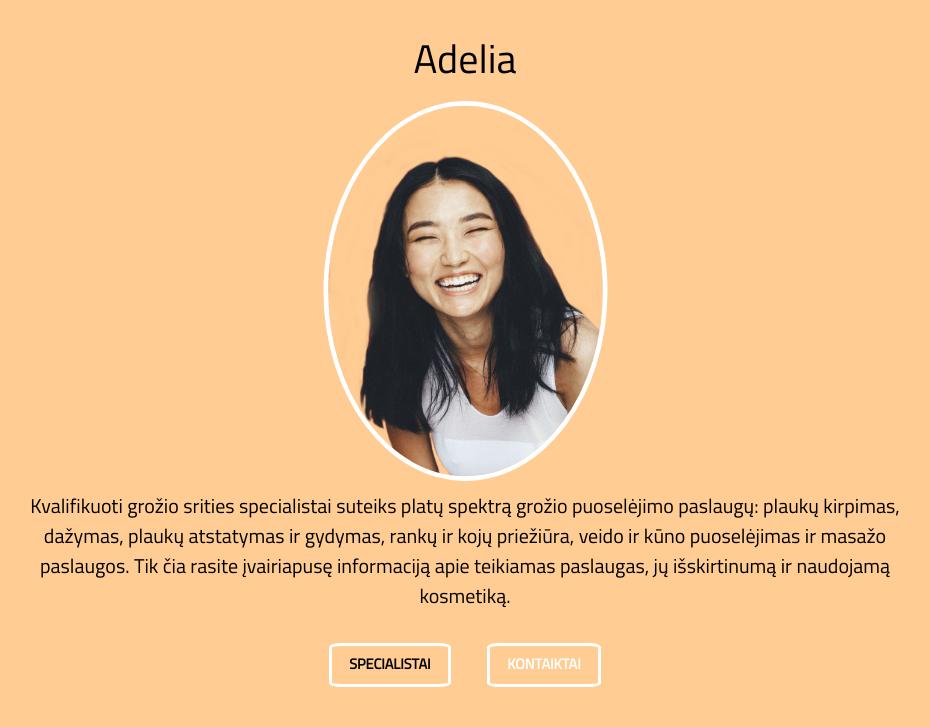
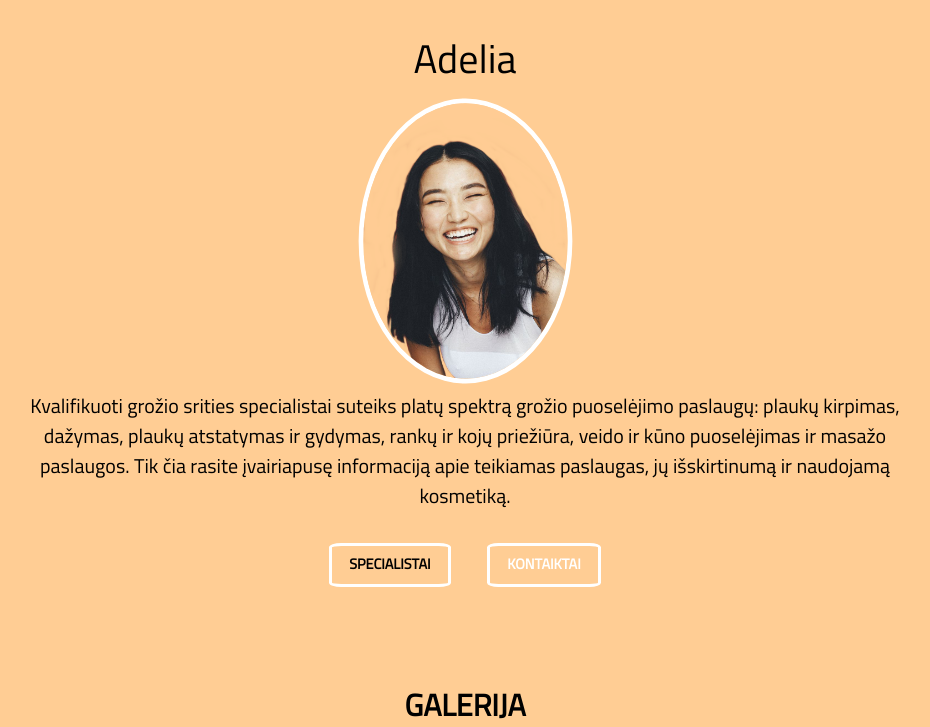
Before and after one commit to Karcikovas/NFQ-Akademija, a PHP site: page / in a window 1280 px wide. Shown: the part 801-1528 px from the top of the page, without its empty margins (175-1105 px from the left). Run offline with PHP 8.4, Linux system fonts and the light colour scheme; some libraries are stand-ins or nearby versions.

Commit message:
Update style.css

```diff
--- a/style.css
+++ b/style.css
@@ -175,7 +175,7 @@ padding: 0 auto;
 }
 
 #fixed-background img{
-  height: 400px;
+  height: 300px;
   padding: 100;
   transform: scale(0.95);
   border-radius: 50%;
```
